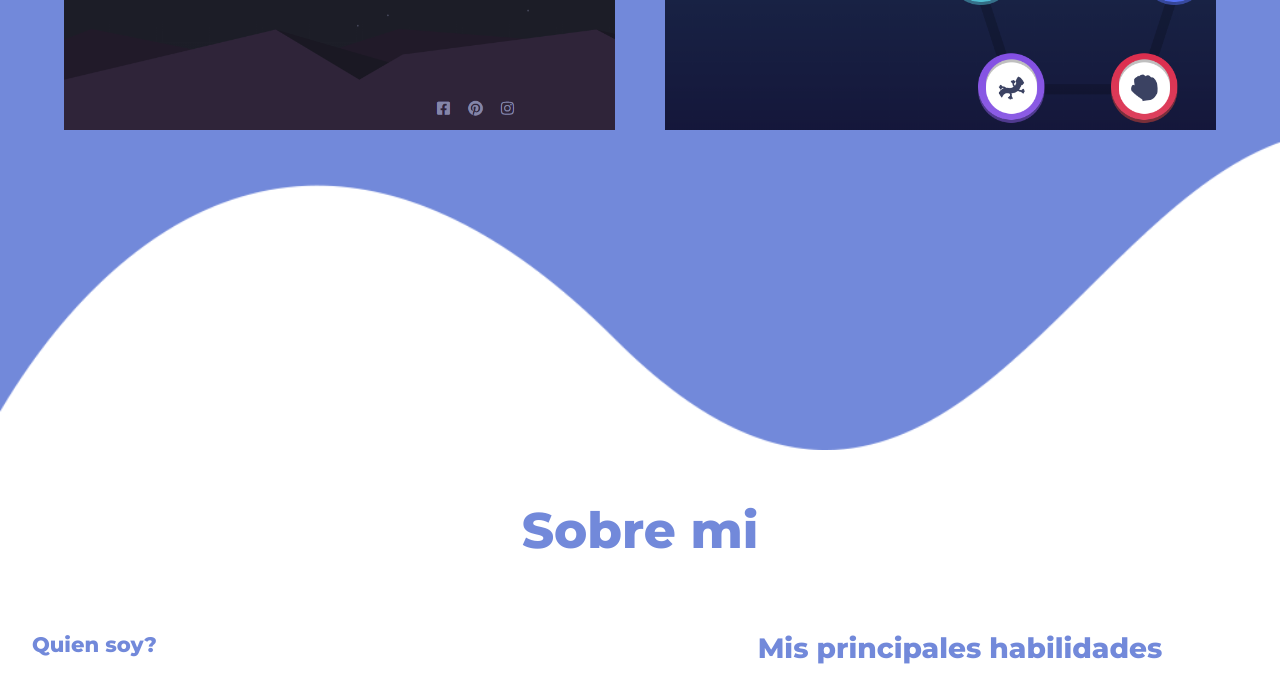
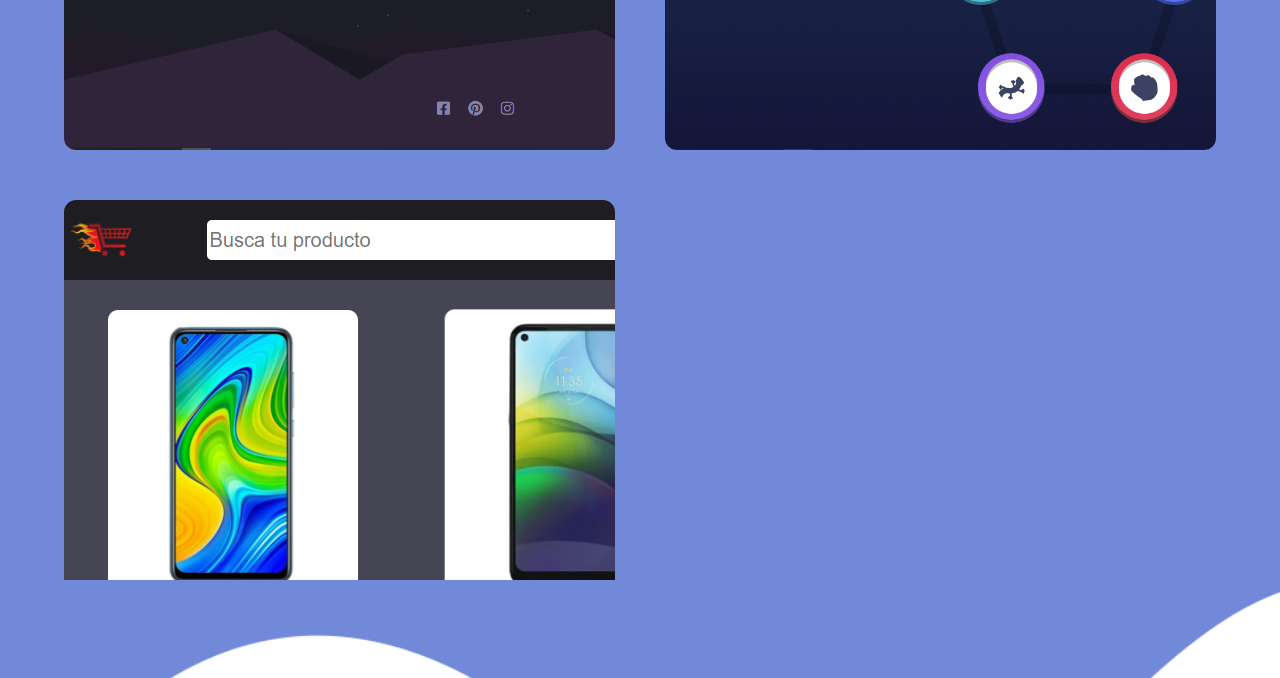
Before and after one commit to EmilianoGorgellon/EmilianoGorgellon.github.io, a plain HTML site: page index.html in a window 1280 px wide. Shown: the part 1571-2249 px from the top of the page. Drawn offline with nearby package versions, Linux system fonts and the light colour scheme.

Commit message:
Agrego quinto proyecto

```diff
--- a/css/style.css
+++ b/css/style.css
@@ -242,6 +242,9 @@ body {
 }
 .proyect-4 {
     background-image: url("/assets/images/proyecto-4.PNG");
+}
+.proyect-5 {
+    background-image: url("/assets/images/proyecto-5.PNG");
 }
 /* Estilos del insert adjacement que contiene la info del proyecto */
 .container--information-proyect {
--- a/index.html
+++ b/index.html
@@ -53,6 +53,7 @@
                 <article class="proyects proyect-2" id="paises"></article>
                 <article class="proyects proyect-3" id="cuentaRegresiva"></article>
                 <article class="proyects proyect-4" id="juego"></article>
+                <article class="proyects proyect-5" id="productos"></article>
             </div>
         </section>
         <!-- About me -->
--- a/js/script.js
+++ b/js/script.js
@@ -19,7 +19,8 @@ const descriptionProyect = [
     {"title":"App clima", "description":"Una app del clima","icon": ["fab fa-react", "fab fa-sass", "fab fa-html5"] , "id":"clima", "iconGithub": "fab fa-github", "page": "fas fa-globe-americas", "linkGithub":"https://github.com/EmilianoGorgellon/App-clima", "linkPage":"https://react-app-clima.herokuapp.com/"},
     {"title":"App Paises", "description": "Una app con muchos paises y con theme", "icon": ["fab fa-react", "fab fa-sass", "fab fa-html5"], "id": "paises", "iconGithub": "fab fa-github", "page": "fas fa-globe-americas", "linkGithub":"https://github.com/EmilianoGorgellon/app-paises", "linkPage":"https://app-paises.herokuapp.com/"},
     {"title":"Cuenta Regresiva", "description": "Cuenta regresiva hacia mi cumpleaños", "icon": ["fab fa-js-square", "fab fa-css3-alt", "fab fa-html5"], "id": "cuentaRegresiva", "iconGithub": "fab fa-github", "page": "fas fa-globe-americas", "linkGithub":"https://github.com/EmilianoGorgellon/Cuenta-regresiva", "linkPage":"https://emilianogorgellon.github.io/cuenta-regresiva/"},
-    {"title": "Juego lagarto spock", "description":"Juego piedra-papel-tijera-lagarto-spock", "icon":["fab fa-react", "fab fa-sass", "fab fa-html5"], "id":"juego", "iconGithub":"fab fa-github", "page":"fas fa-globe-americas", "linkGithub":"https://github.com/EmilianoGorgellon/app-game-lagarto-spock", "linkPage":"https://app-lagarto-spock.herokuapp.com/"}
+    {"title": "Juego lagarto spock", "description":"Juego piedra-papel-tijera-lagarto-spock", "icon":["fab fa-react", "fab fa-sass", "fab fa-html5"], "id":"juego", "iconGithub":"fab fa-github", "page":"fas fa-globe-americas", "linkGithub":"https://github.com/EmilianoGorgellon/app-game-lagarto-spock", "linkPage":"https://app-lagarto-spock.herokuapp.com/"},
+    {"title":"Productos de tienda", "description":"Lista de productos con buscador y categorias", "icon":["fab fa-html5","fab fa-node-js", "fab fa-css3-alt","fab fa-js-square"], "id":"productos", "iconGithub":"fab fa-github", "page":"fas fa-globe-americas", "linkGithub": "https://github.com/EmilianoGorgellon/proyecto-productos", "linkPage": "https://node-proyecto-productos.herokuapp.com/"}
 ]
 const textSkill = [
     {"id":"html", "text":"HTML5"},
```
Also changed, not shown: assets/images/proyecto-5.PNG (added).
